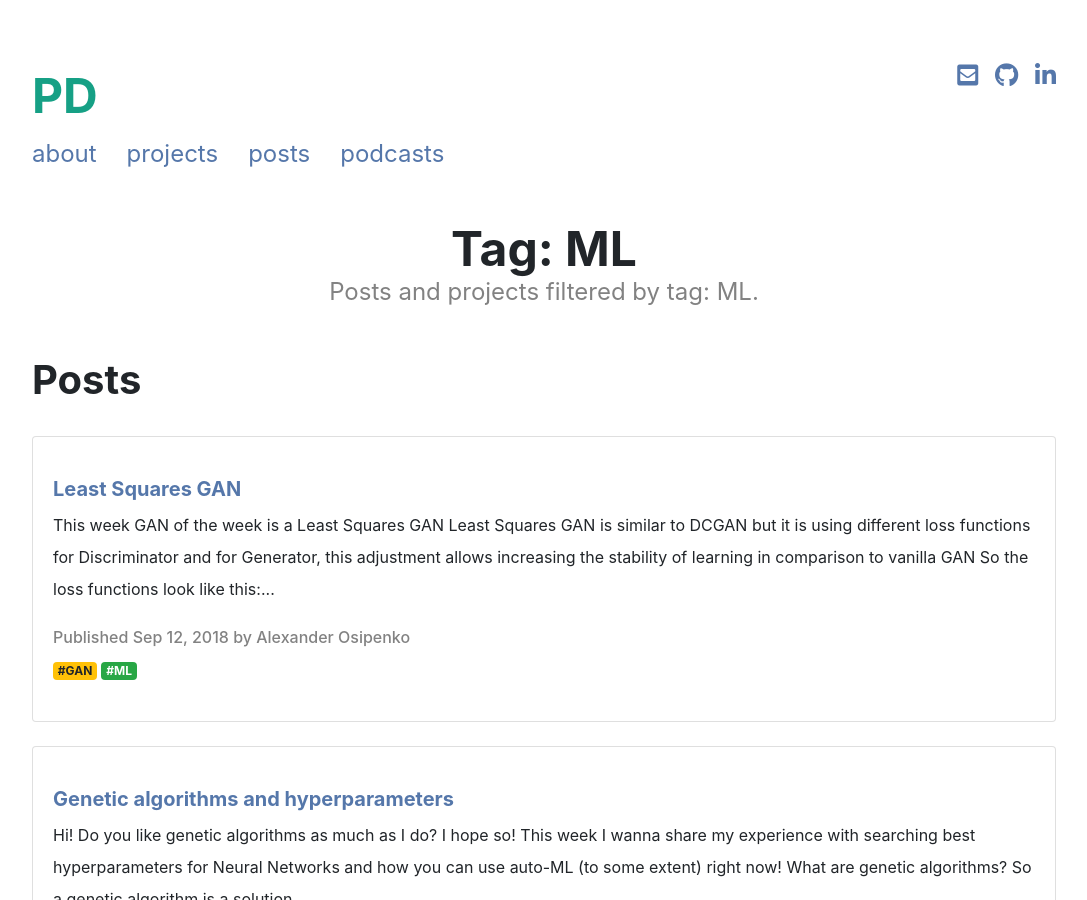
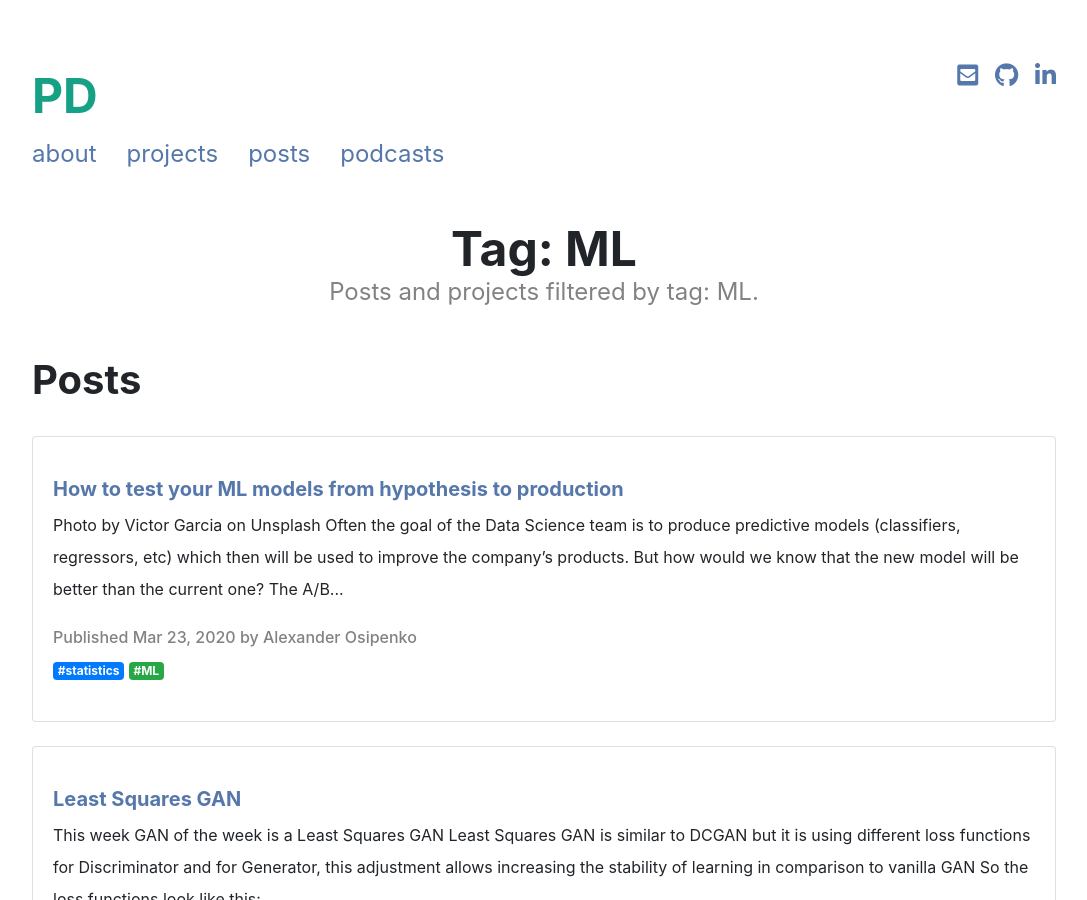
Before and after one commit to subpath/data-blog, a Jekyll site: the page built from pages/tags/ML.html, in a window 1280 px wide and 900 px high. Shown: the whole window, without its empty margins (96-1183 px from the left). Built offline with Jekyll 4.4.1, drawn with Linux system fonts in a browser that asks for light colours; nearby versions of some CDN libraries; a style sheet for code colours, icons or effects is not loaded.

Commit message:
update link and tags

```diff
--- a/_posts/2020-03-23-how-to-test-your-ml-models-from-hypothesis-to-production.md
+++ b/_posts/2020-03-23-how-to-test-your-ml-models-from-hypothesis-to-production.md
@@ -7,6 +7,9 @@ tags:
 -
     name: statistics
     style: primary
+-
+  name: ML
+  style: success
 
 ---
 {:refdef: style="text-align: center;"}
@@ -75,4 +78,4 @@ Data Science often can be tricky, there are many things that can mislead you dur
 * Use statistical tests to compare models performance
 
 -----
-Medium link: https://towardsdatascience.com/how-to-test-your-ml-models-from-hypothesis-to-production-7553430382a9
+Medium link: [https://towardsdatascience.com/how-to-test-your-ml-models-from-hypothesis-to-production-7553430382a9](https://towardsdatascience.com/how-to-test-your-ml-models-from-hypothesis-to-production-7553430382a9)
```
